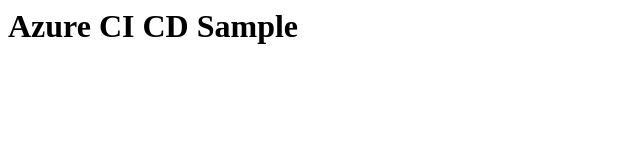
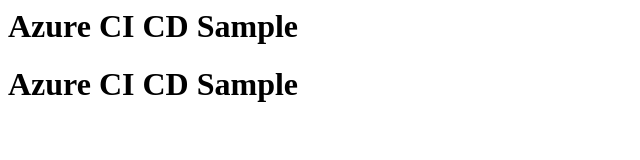
Before and after one commit to pavantippannagari/cicddemo, a plain HTML site: page Index.html in a window 1280 px wide. Shown: the whole page, without its empty margins (0-640 px from the left). Drawn offline with Linux system fonts and the light colour scheme.

Commit message:
Update Index.html

```diff
--- a/Index.html
+++ b/Index.html
@@ -3,5 +3,6 @@
     </head>
     <body>
         <h1>Azure CI CD Sample</h1>
+        <h1>Azure CI CD Sample</h1>
     </body>
 </html>
```
